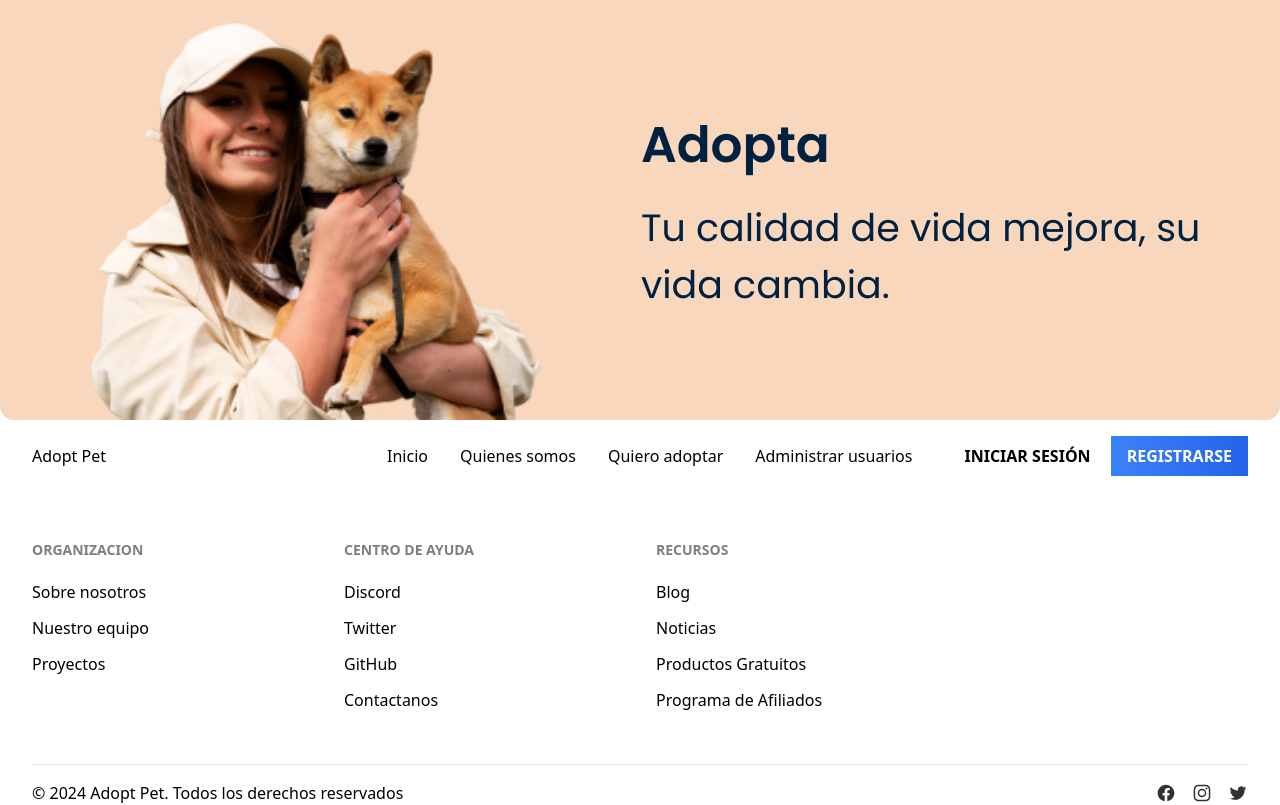
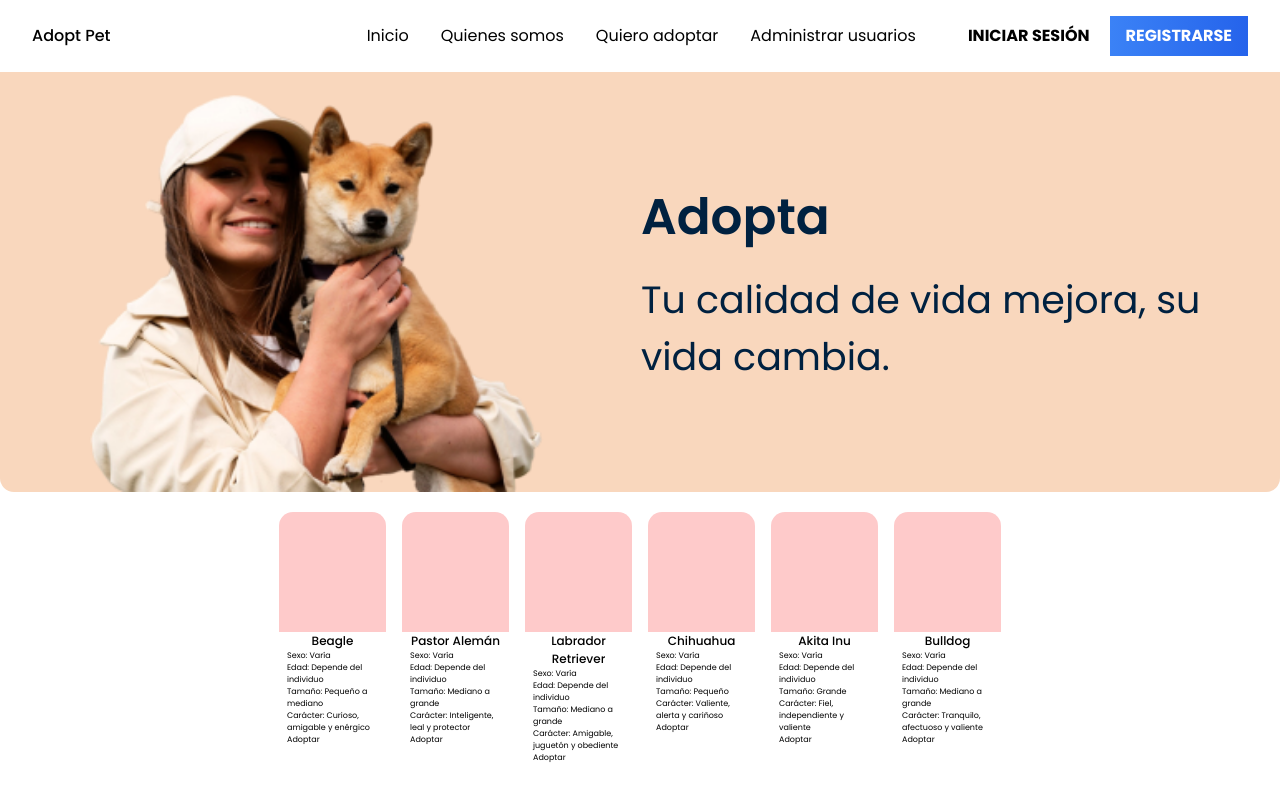
Before and after one commit to No-Country-simulation/c19-57-n-python-react, a React (Vite) app: page / in a window 1280 px wide. Shown: the top 805 px of the page. Built offline with nearby package versions, Linux system fonts and the light colour scheme; no server answers.

Commit message:
feat: Agregar tarjetas de mascotas en la página de inicio

```diff
--- /dev/null
+++ b/data.json
@@ -0,0 +1,44 @@
+[
+  {
+    "nombre": "Beagle",
+    "sexo": "Varía",
+    "edad": "Depende del individuo",
+    "tamaño": "Pequeño a mediano",
+    "caracter": "Curioso, amigable y enérgico"
+  },
+  {
+    "nombre": "Pastor Alemán",
+    "sexo": "Varía",
+    "edad": "Depende del individuo",
+    "tamaño": "Mediano a grande",
+    "caracter": "Inteligente, leal y protector"
+  },
+  {
+    "nombre": "Labrador Retriever",
+    "sexo": "Varía",
+    "edad": "Depende del individuo",
+    "tamaño": "Mediano a grande",
+    "caracter": "Amigable, juguetón y obediente"
+  },
+  {
+    "nombre": "Chihuahua",
+    "sexo": "Varía",
+    "edad": "Depende del individuo",
+    "tamaño": "Pequeño",
+    "caracter": "Valiente, alerta y cariñoso"
+  },
+  {
+    "nombre": "Akita Inu",
+    "sexo": "Varía",
+    "edad": "Depende del individuo",
+    "tamaño": "Grande",
+    "caracter": "Fiel, independiente y valiente"
+  },
+  {
+    "nombre": "Bulldog",
+    "sexo": "Varía",
+    "edad": "Depende del individuo",
+    "tamaño": "Mediano a grande",
+    "caracter": "Tranquilo, afectuoso y valiente"
+  }
+]
--- a/src/App.jsx
+++ b/src/App.jsx
@@ -20,8 +20,8 @@ const App = () => {
 
   return (
     <div>
+      <StickyNavbar />
       <Outlet />
-      <StickyNavbar />
       <FooterWithSitemap />
     </div>
   );
--- /dev/null
+++ b/src/components/PetCard.jsx
@@ -0,0 +1,16 @@
+const PetCard = ({ nombre, sexo, edad, tamaño, caracter }) => {
+  return (
+    <div className="w-[107px] rounded-[14px] overflow-hidden">
+      <div className="bg-red-200 h-[120px] w-full"></div>
+      <div className="px-2 text-[8px]">
+        <h2 className="text-center text-[12px] font-medium">{nombre}</h2>
+        <p>Sexo: {sexo}</p>
+        <p>Edad: {edad}</p>
+        <p>Tamaño: {tamaño}</p>
+        <p>Carácter: {caracter}</p>
+        <button>Adoptar</button>
+      </div>
+    </div>
+  )
+}
+export default PetCard
--- a/src/pages/Home/Home.jsx
+++ b/src/pages/Home/Home.jsx
@@ -1,4 +1,6 @@
+import PetCard from '../../components/PetCard'
 import './Home.css'
+import pets from '../../../data.json';
 
 const Home = () => {
   return (
@@ -14,6 +16,19 @@ const Home = () => {
           </p>
         </div>
       </div>
+      <div className='flex justify-center mt-[20px] flex-wrap gap-4'>
+        {
+          pets.map((pet, index) => (
+            <PetCard
+              key={index}
+              nombre={pet.nombre}
+              sexo={pet.sexo}
+              edad={pet.edad}
+              tamaño={pet.tamaño}
+              caracter={pet.caracter}
+            />))
+        }
+      </div>
     </div>
   )
 }
--- a/tailwind.config.js
+++ b/tailwind.config.js
@@ -2,7 +2,12 @@
 export default {
   content: ["./src/**/*.{html,js,jsx,tsx}"],
   theme: {
-    extend: {},
+    extend: {
+      fontFamily: {
+        sans: ["Poppins", "sans-serif"],
+        serif: ["Merriweather", "serif"],
+      },
+    },
   },
   plugins: [],
 };
```
